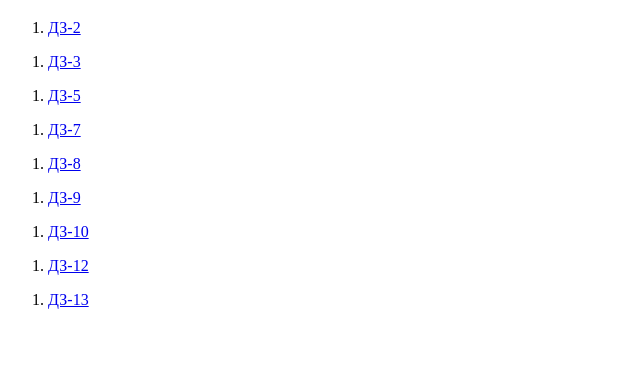
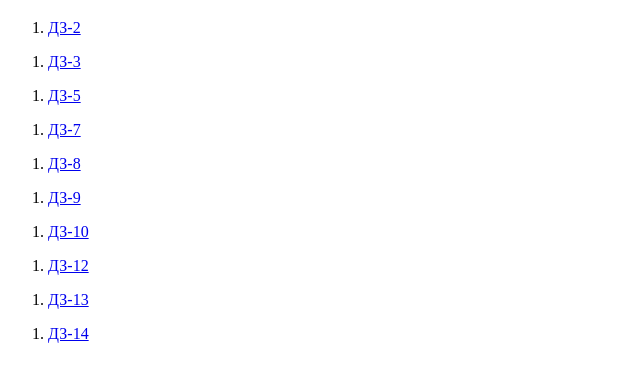
Before and after one commit to alinakol/home-js, a plain HTML site: page index.html in a window 1280 px wide. Shown: the part 61-442 px from the top of the page, without its empty margins (0-640 px from the left). Drawn offline with Linux system fonts and the light colour scheme.

Commit message:
Update index.html

```diff
--- a/index.html
+++ b/index.html
@@ -55,6 +55,11 @@
         <a href="./lesson_13/index.html"> ДЗ-13</a>
       </li>
     </ol>
+	<ol>
+      <li>
+        <a href="./lesson_13/index.html"> ДЗ-14</a>
+      </li>
+    </ol>
 
 </body>
 
```
